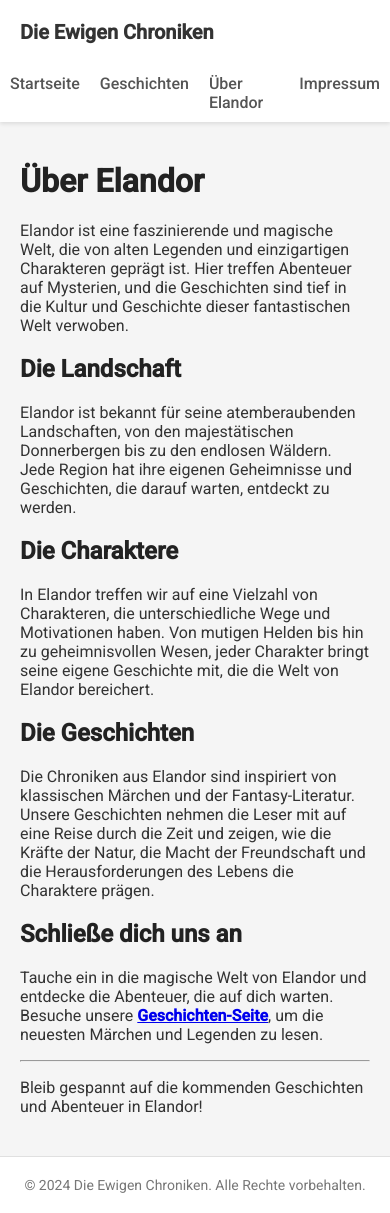
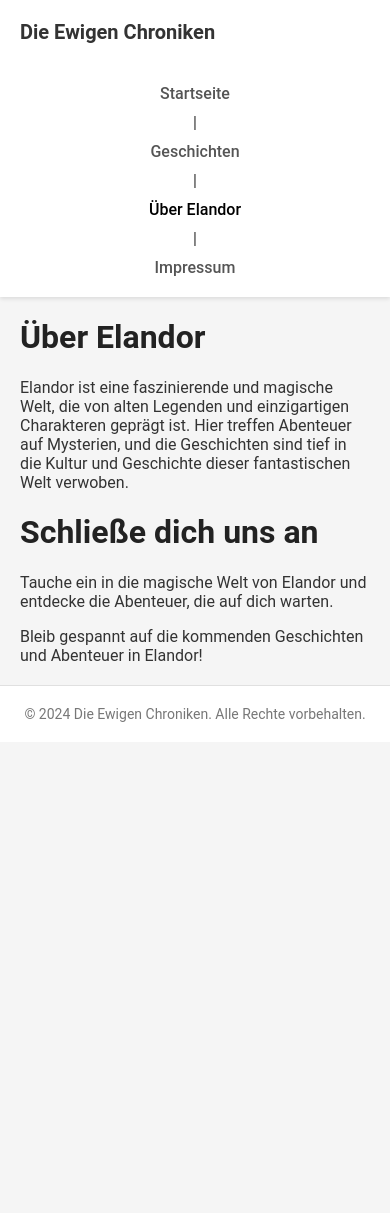
Before and after one commit to RainerGewalt/chroniken-aus-elandor, a Jekyll site: the page built from _pages/about.html, in a window 390 px wide and 1213 px high. Built offline with Jekyll 4.4.1, drawn with Linux system fonts in a browser that asks for light colours.

Commit message:
styling v 1.1

```diff
--- a/_layouts/default.html
+++ b/_layouts/default.html
@@ -1,20 +1,19 @@
 <!DOCTYPE html>
 <html lang="de">
 <head>
-    <!-- ... dein vorhandener Code ... -->
+    <meta charset="UTF-8">
+    <meta name="viewport" content="width=device-width, initial-scale=1.0">
+    <title>{{ page.title }} | {{ site.title }}</title>
     <link rel="stylesheet" href="{{ '/assets/css/styles.css' | relative_url }}">
-    <!-- Einbindung von Google Fonts -->
-    <link rel="preconnect" href="https://fonts.googleapis.com">
-    <link rel="stylesheet" href="https://fonts.googleapis.com/css2?family=Roboto:wght@400;500&display=swap">
 </head>
 <body>
 <header>
     <h1><a href="{{ '/' | relative_url }}">{{ site.title }}</a></h1>
     <nav>
-        <a href="{{ '/' | relative_url }}">Startseite</a>
-        <a href="{{ '/stories/' | relative_url }}">Geschichten</a>
-        <a href="{{ '/about/' | relative_url }}">Über Elandor</a>
-        <a href="{{ '/impressum/' | relative_url }}">Impressum</a>
+        <a href="{{ '/' | relative_url }}" {% if page.url == "/" %}class="active"{% endif %}>Startseite</a> |
+        <a href="{{ '/stories/' | relative_url }}" {% if page.url == "/stories/" %}class="active"{% endif %}>Geschichten</a> |
+        <a href="{{ '/about/' | relative_url }}" {% if page.url == "/about/" %}class="active"{% endif %}>Über Elandor</a> |
+        <a href="{{ '/impressum/' | relative_url }}" {% if page.url == "/impressum/" %}class="active"{% endif %}>Impressum</a>
     </nav>
 </header>
 <main>
--- a/_pages/about.md
+++ /dev/null
@@ -1,30 +0,0 @@
----
-layout: default
-title: "Über Elandor"
-permalink: /about/
-description: "Erfahre mehr über die magische Welt von Elandor und die Geschichten, die sie prägen."
----
-
-# Über Elandor
-
-Elandor ist eine faszinierende und magische Welt, die von alten Legenden und einzigartigen Charakteren geprägt ist. Hier treffen Abenteuer auf Mysterien, und die Geschichten sind tief in die Kultur und Geschichte dieser fantastischen Welt verwoben.
-
-## Die Landschaft
-
-Elandor ist bekannt für seine atemberaubenden Landschaften, von den majestätischen Donnerbergen bis zu den endlosen Wäldern. Jede Region hat ihre eigenen Geheimnisse und Geschichten, die darauf warten, entdeckt zu werden.
-
-## Die Charaktere
-
-In Elandor treffen wir auf eine Vielzahl von Charakteren, die unterschiedliche Wege und Motivationen haben. Von mutigen Helden bis hin zu geheimnisvollen Wesen, jeder Charakter bringt seine eigene Geschichte mit, die die Welt von Elandor bereichert.
-
-## Die Geschichten
-
-Die Chroniken aus Elandor sind inspiriert von klassischen Märchen und der Fantasy-Literatur. Unsere Geschichten nehmen die Leser mit auf eine Reise durch die Zeit und zeigen, wie die Kräfte der Natur, die Macht der Freundschaft und die Herausforderungen des Lebens die Charaktere prägen.
-
-## Schließe dich uns an
-
-Tauche ein in die magische Welt von Elandor und entdecke die Abenteuer, die auf dich warten. Besuche unsere **[Geschichten-Seite]({{ '/stories/' | relative_url }})**, um die neuesten Märchen und Legenden zu lesen.
-
----
-
-Bleib gespannt auf die kommenden Geschichten und Abenteuer in Elandor!
--- a/_pages/impressum.md
+++ b/_pages/impressum.html
@@ -5,6 +5,5 @@
 description: "Details zum Impressum der Chroniken aus Elandor."
 ---
 
-# Impressum
-
-Hier stehen die Details zum Impressum...
+<h1>Impressum</h1>
+<p>Hier stehen die Details zum Impressum...</p>
--- a/assets/css/styles.css
+++ b/assets/css/styles.css
@@ -28,6 +28,7 @@
     color: #333;
 }
 
+/* Navigation-Styling */
 nav {
     display: flex;
     justify-content: center;
@@ -43,13 +44,14 @@
     transition: color 0.3s;
 }
 
-nav a:hover {
+nav a:hover,
+nav a.active {
     color: #000;
 }
 
 /* Hauptinhalt */
 main {
-    max-width: 800px;
+    max-width: 1000px;
     margin: 40px auto;
     padding: 0 20px;
 }
@@ -58,11 +60,50 @@
     color: #222;
 }
 
-article img {
+main img {
     max-width: 100%;
     height: auto;
-    margin: 20px 0;
+    display: block;
+    margin: 20px auto;
     border-radius: 8px;
+}
+
+/* Stories Grid auf der Startseite */
+.stories-grid {
+    display: grid;
+    grid-template-columns: repeat(auto-fit, minmax(280px, 1fr));
+    gap: 20px;
+    margin: 40px 0;
+}
+
+.story-card {
+    background-color: #fff;
+    border: 1px solid #e0e0e0;
+    border-radius: 8px;
+    overflow: hidden;
+    box-shadow: 0 2px 4px rgba(0, 0, 0, 0.1);
+    transition: transform 0.2s;
+}
+
+.story-card:hover {
+    transform: translateY(-5px);
+}
+
+.story-card-cover {
+    width: 100%;
+    height: 180px;
+    object-fit: cover;
+}
+
+.story-card h2 {
+    margin: 15px;
+    font-size: 20px;
+    color: #333;
+}
+
+.story-card p {
+    margin: 0 15px 15px;
+    color: #666;
 }
 
 /* Footer-Styling */
@@ -81,7 +122,20 @@
         font-size: 20px;
     }
 
+    nav {
+        flex-direction: column;
+        align-items: center;
+    }
+
     nav a {
-        margin: 0 10px;
+        margin: 10px 0;
+    }
+
+    main {
+        margin: 20px auto;
+    }
+
+    .story-card h2 {
+        font-size: 18px;
     }
 }
```
Also changed, not shown: _pages/about.html (added, +15 -0 lines), index.md (+1 -1 lines).
